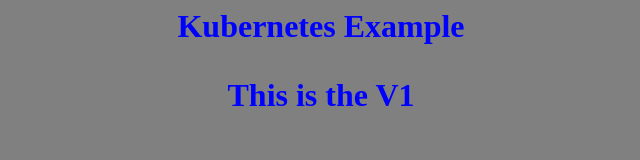
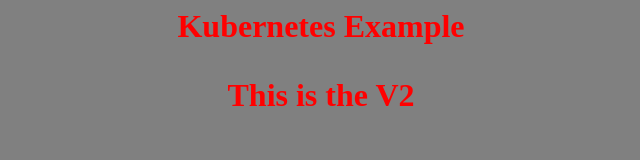
Before and after one commit to kerem-p/kube, a plain HTML site: page index.html in a window 1280 px wide. Shown: the whole page, without its empty margins (319-959 px from the left). Drawn offline with Linux system fonts and the light colour scheme.

Commit message:
Update index.html
sdfsfsf

```diff
--- a/index.html
+++ b/index.html
@@ -2,10 +2,10 @@
 <body style="background-color:gray">
 
 <center>
-  <h1 style="color:blue">
+  <h1 style="color:red">
     Kubernetes Example
   <p>
-    This is the V1
+    This is the V2
   </p>
   </h1>
 </center>
```
